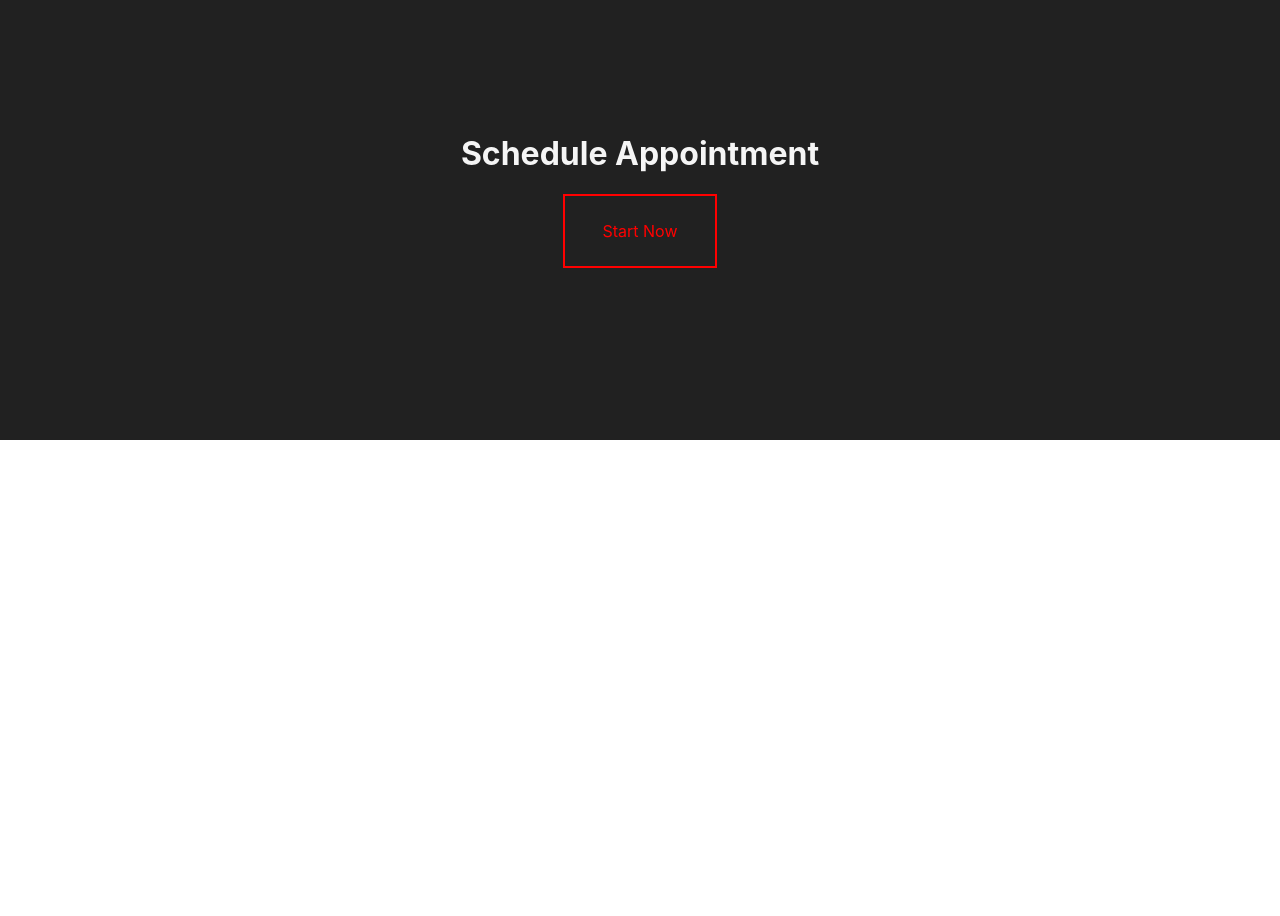
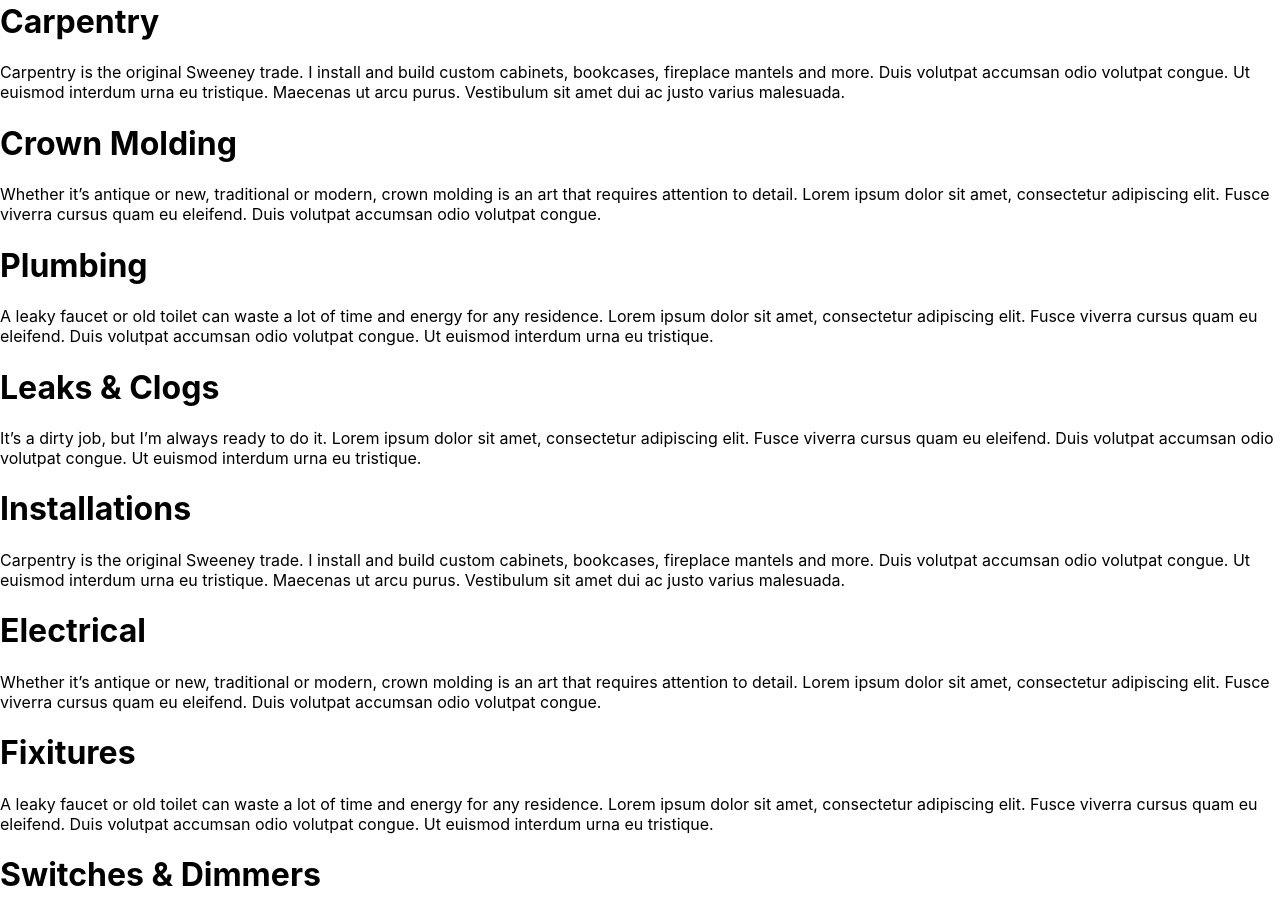
Before and after one commit to GabrielG01/construction-site, a React (Create React App) app: page /services in a window 1280 px wide. Shown: the part 200-1116 px from the top of the page. Before the commit the page ends 800 px from the top, so only its background shows below. Built offline with nearby package versions, Linux system fonts and the light colour scheme.

Commit message:
Begun adding services page content

```diff
--- a/src/pages/services.js
+++ b/src/pages/services.js
@@ -1,13 +1,100 @@
 import React, { Component } from "react";
 import Header from "../components/header";
 import Footer from "../components/footer";
+import { directiveLiteral } from "@babel/types";
 
 export default class Services extends Component {
   render() {
     return (
       <div className="services-wrapper">
         <Header />
-        Services Page
+        <div className="services-content-wrapper">
+          <div className="services-top-wrapper">
+            <h1>Services</h1>
+          </div>
+          <div className="services-left-wrapper">
+            <div className="services-text-wrapper">
+              <h1>Carpentry</h1>
+              <p>
+                Carpentry is the original Sweeney trade. I install and build
+                custom cabinets, bookcases, fireplace mantels and more. Duis
+                volutpat accumsan odio volutpat congue. Ut euismod interdum urna
+                eu tristique. Maecenas ut arcu purus. Vestibulum sit amet dui ac
+                justo varius malesuada.
+              </p>
+            </div>
+            <div className="services-text-wrapper">
+              <h1>Crown Molding</h1>
+              <p>
+                Whether it’s antique or new, traditional or modern, crown
+                molding is an art that requires attention to detail. Lorem ipsum
+                dolor sit amet, consectetur adipiscing elit. Fusce viverra
+                cursus quam eu eleifend. Duis volutpat accumsan odio volutpat
+                congue.
+              </p>
+            </div>
+            <div className="services-text-wrapper">
+              <h1>Plumbing</h1>
+              <p>
+                A leaky faucet or old toilet can waste a lot of time and energy
+                for any residence. Lorem ipsum dolor sit amet, consectetur
+                adipiscing elit. Fusce viverra cursus quam eu eleifend. Duis
+                volutpat accumsan odio volutpat congue. Ut euismod interdum urna
+                eu tristique.
+              </p>
+            </div>
+            <div className="services-text-wrapper">
+              <h1>Leaks & Clogs</h1>
+              <p>
+                It’s a dirty job, but I’m always ready to do it. Lorem ipsum
+                dolor sit amet, consectetur adipiscing elit. Fusce viverra
+                cursus quam eu eleifend. Duis volutpat accumsan odio volutpat
+                congue. Ut euismod interdum urna eu tristique.
+              </p>
+            </div>
+          </div>
+          <div className="services-right-wrapper">
+            <div className="services-text-wrapper">
+              <h1>Installations</h1>
+              <p>
+                Carpentry is the original Sweeney trade. I install and build
+                custom cabinets, bookcases, fireplace mantels and more. Duis
+                volutpat accumsan odio volutpat congue. Ut euismod interdum urna
+                eu tristique. Maecenas ut arcu purus. Vestibulum sit amet dui ac
+                justo varius malesuada.
+              </p>
+            </div>
+            <div className="services-text-wrapper">
+              <h1>Electrical</h1>
+              <p>
+                Whether it’s antique or new, traditional or modern, crown
+                molding is an art that requires attention to detail. Lorem ipsum
+                dolor sit amet, consectetur adipiscing elit. Fusce viverra
+                cursus quam eu eleifend. Duis volutpat accumsan odio volutpat
+                congue.
+              </p>
+            </div>
+            <div className="services-text-wrapper">
+              <h1>Fixitures</h1>
+              <p>
+                A leaky faucet or old toilet can waste a lot of time and energy
+                for any residence. Lorem ipsum dolor sit amet, consectetur
+                adipiscing elit. Fusce viverra cursus quam eu eleifend. Duis
+                volutpat accumsan odio volutpat congue. Ut euismod interdum urna
+                eu tristique.
+              </p>
+            </div>
+            <div className="services-text-wrapper">
+              <h1>Switches & Dimmers</h1>
+              <p>
+                It’s a dirty job, but I’m always ready to do it. Lorem ipsum
+                dolor sit amet, consectetur adipiscing elit. Fusce viverra
+                cursus quam eu eleifend. Duis volutpat accumsan odio volutpat
+                congue. Ut euismod interdum urna eu tristique.
+              </p>
+            </div>
+          </div>
+        </div>
         <Footer />
       </div>
     );
--- a/src/styles/main.scss
+++ b/src/styles/main.scss
@@ -5,3 +5,4 @@
 @import "./footer.scss";
 @import "./contact.scss";
 @import "./gallery.scss";
+@import "./services.scss";
```
Also changed, not shown: src/styles/services.scss (added).
